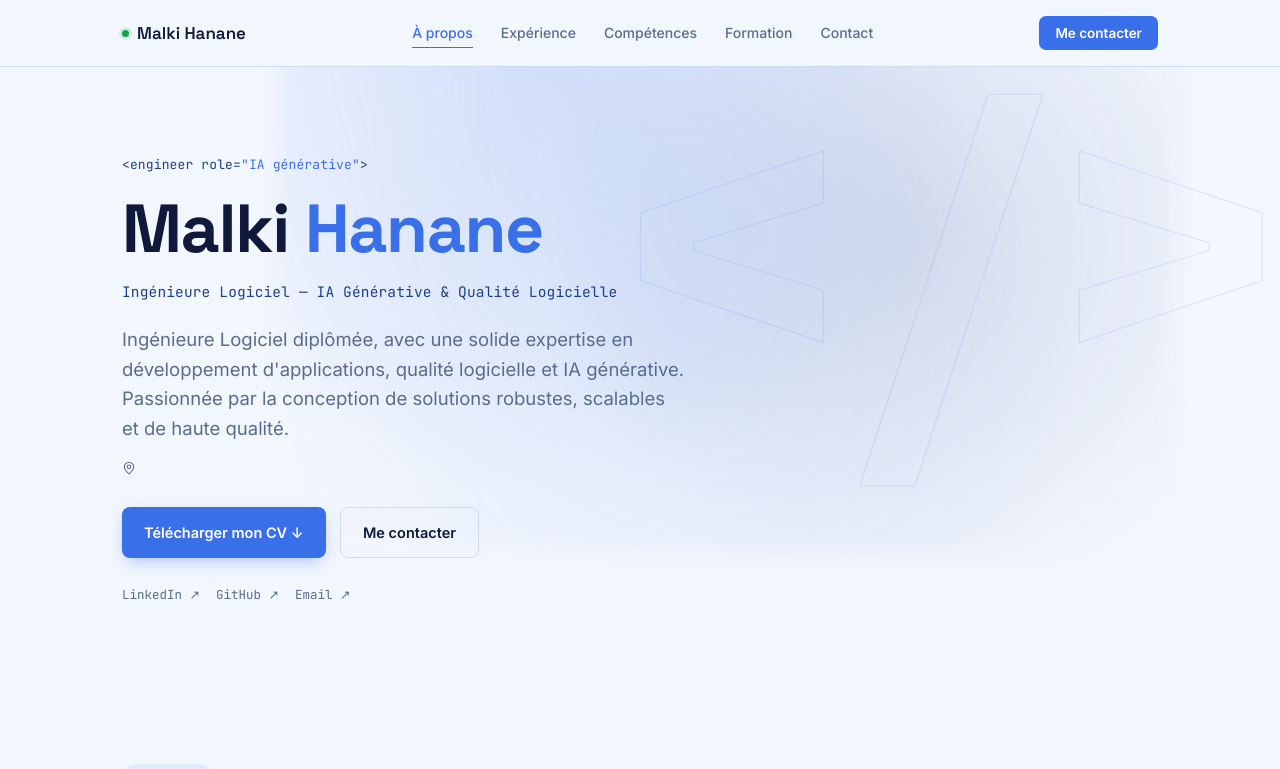
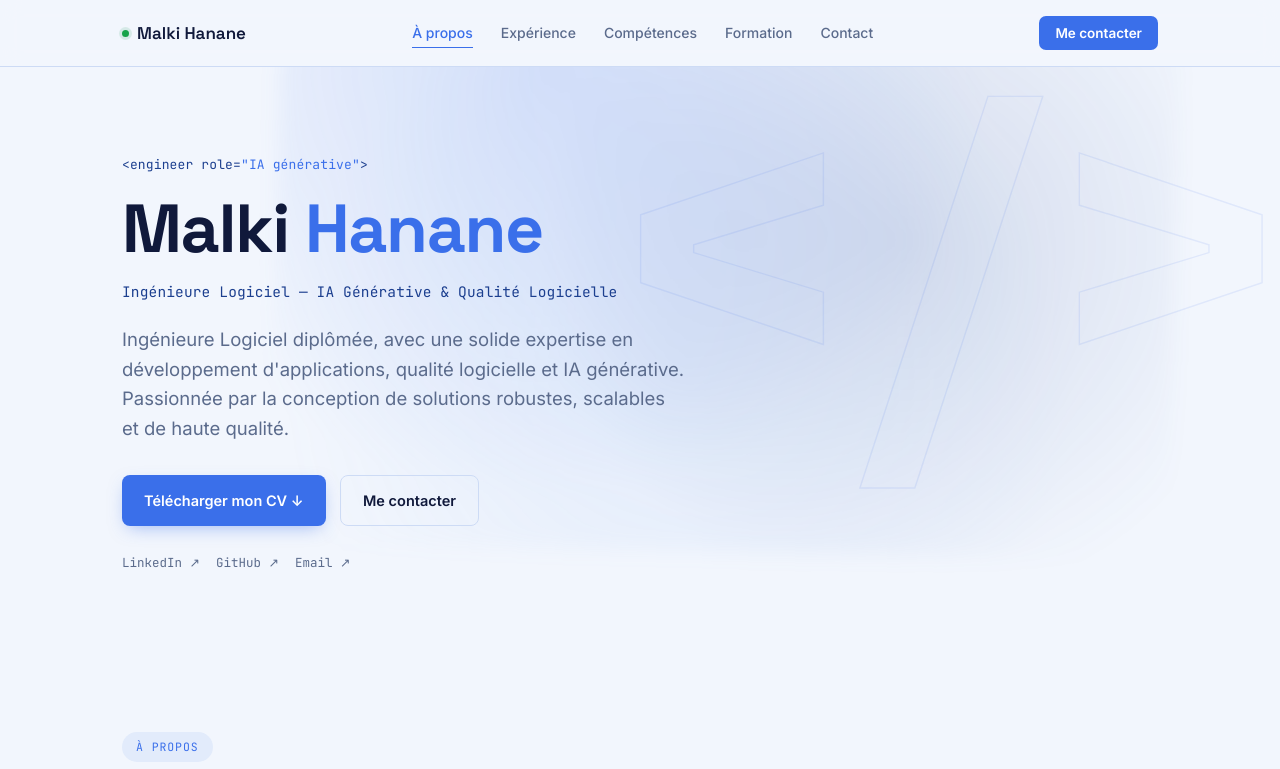
Before and after one commit to hananemalki/my-portfolio, a React (Vite) app: page / in a window 1280 px wide. Shown: the top 769 px of the page. Built offline with nearby package versions, Linux system fonts and the light colour scheme.

Commit message:
Mise à jour du portfolio

```diff
--- a/src/components/Hero.jsx
+++ b/src/components/Hero.jsx
@@ -15,13 +15,7 @@ export default function Hero() {
           </h1>
           <div className="role">{profile.role}</div>
           <p className="pitch">{profile.pitch}</p>
-          <div className="loc">
-            <svg viewBox="0 0 24 24" fill="none" strokeWidth="1.8" strokeLinecap="round" strokeLinejoin="round">
-              <path d="M20 10c0 6-8 12-8 12s-8-6-8-12a8 8 0 0 1 16 0Z" />
-              <circle cx="12" cy="10" r="3" />
-            </svg>
-            {/* {profile.location} — {profile.availability} */}
-          </div>
+
           <div className="cta-row">
             <Magnetic className="btn btn-primary" href={profile.cvFile} download>
               Télécharger mon CV ↓
```
